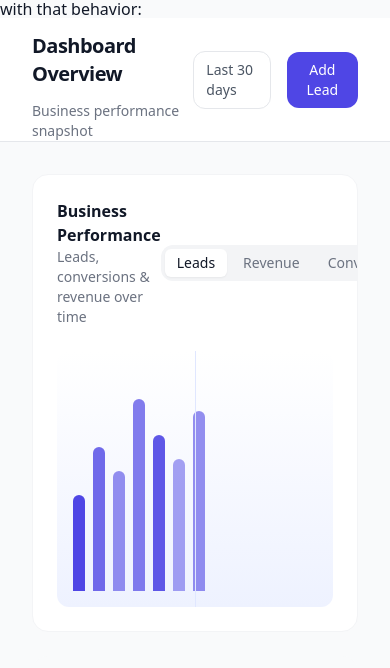
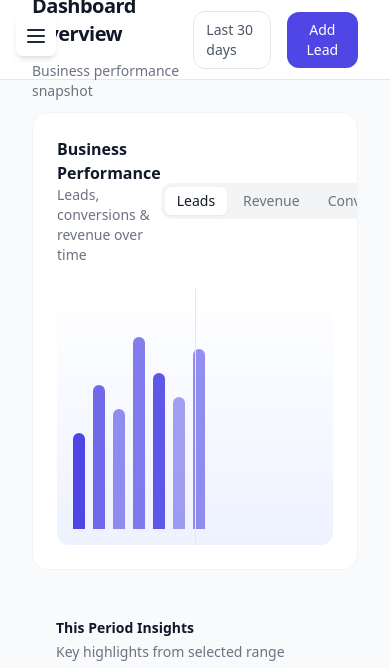
Before and after one commit to WebSync360/BizEdge-Dashboard, a website: page index.html in a window 390 px wide. Shown: the top 668 px of the page. Drawn offline with nearby package versions, Linux system fonts and the light colour scheme; a script that the page names is missing.

Commit message:
Updating User Interface

```diff
--- a/index.html
+++ b/index.html
@@ -41,13 +41,12 @@
 </head>
 
 <body class="bg-gray-50 text-gray-900 antialiased">
-with that behavior:
 
 <div class="flex min-h-screen">
   <!-- Sidebar -->
   <aside id="sidebar" class="fixed inset-y-0 left-0 z-40 w-64 bg-white border-r border-gray-200 flex flex-col transform -translate-x-full lg:translate-x-0 transition-transform duration-300 ease-in-out">
     <!-- Logo -->
-    <div class="h-18 flex items-center px-6 border-b border-gray-100">
+    <div class="h-18 flex items-center px-6 py-4 border-b border-gray-100">
       <span class="text-lg font-semibold tracking-tight">CoachFlow</span>
     </div>
 
@@ -127,7 +126,7 @@ with that behavior:
   <!-- Main content wrapper -->
   <div class="flex-1 flex flex-col lg:ml-64 transition-all duration-300 ease-in-out">
     <!-- Topbar -->
-    <header class="h-18 bg-white border-b border-gray-200 flex items-center justify-between px-8">
+    <header class="h-20 bg-white border-b border-gray-200 flex items-center justify-between px-8">
       <div>
         <h1 class="text-xl font-semibold tracking-tight">Dashboard Overview</h1>
         <p class="text-sm text-gray-500">Business performance snapshot</p>
@@ -519,6 +518,14 @@ with that behavior:
     </div>
   </div>
 
+    <!-- Hamburger Button -->
+  <button id="sidebar-toggle" class="lg:hidden fixed top-4 left-4 z-50 p-2 rounded-md bg-white shadow-md">
+    <svg class="h-6 w-6 text-gray-800" fill="none" stroke="currentColor" stroke-width="2" viewBox="0 0 24 24">
+      <path stroke-linecap="round" stroke-linejoin="round" d="M4 6h16M4 12h16M4 18h16"/>
+    </svg>
+  </button>
+</div>
+
   <script src="src/script.js"></script>
 </body>
 </html>
```
Also changed, not shown: dist/output.css.
